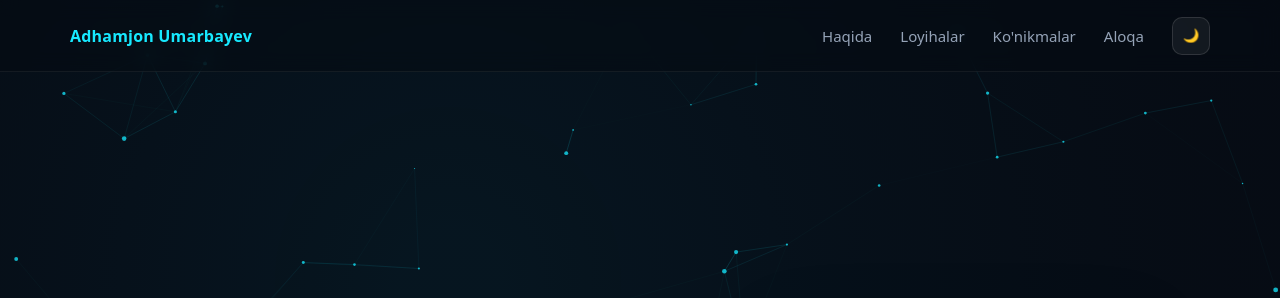
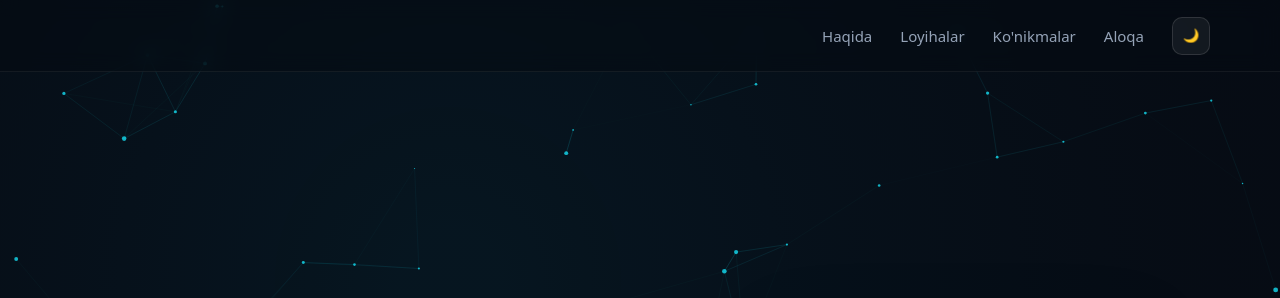
Before and after one commit to adhamjonumarbayev196-afk/adhamjon.uz, a plain HTML site: page index.html in a window 1280 px wide. Shown: the top 298 px of the page. Drawn offline with Linux system fonts and the light colour scheme; animation ran at ten frames a second.

Commit message:
Remove logo text from header

```diff
--- a/index.html
+++ b/index.html
@@ -480,7 +480,7 @@
 
   <!-- Header -->
   <header class="header">
-    <div class="logo">Adhamjon Umarbayev</div>
+    <div class="logo"></div>
     <nav class="nav">
       <a href="#about">Haqida</a>
       <a href="#projects">Loyihalar</a>
```
